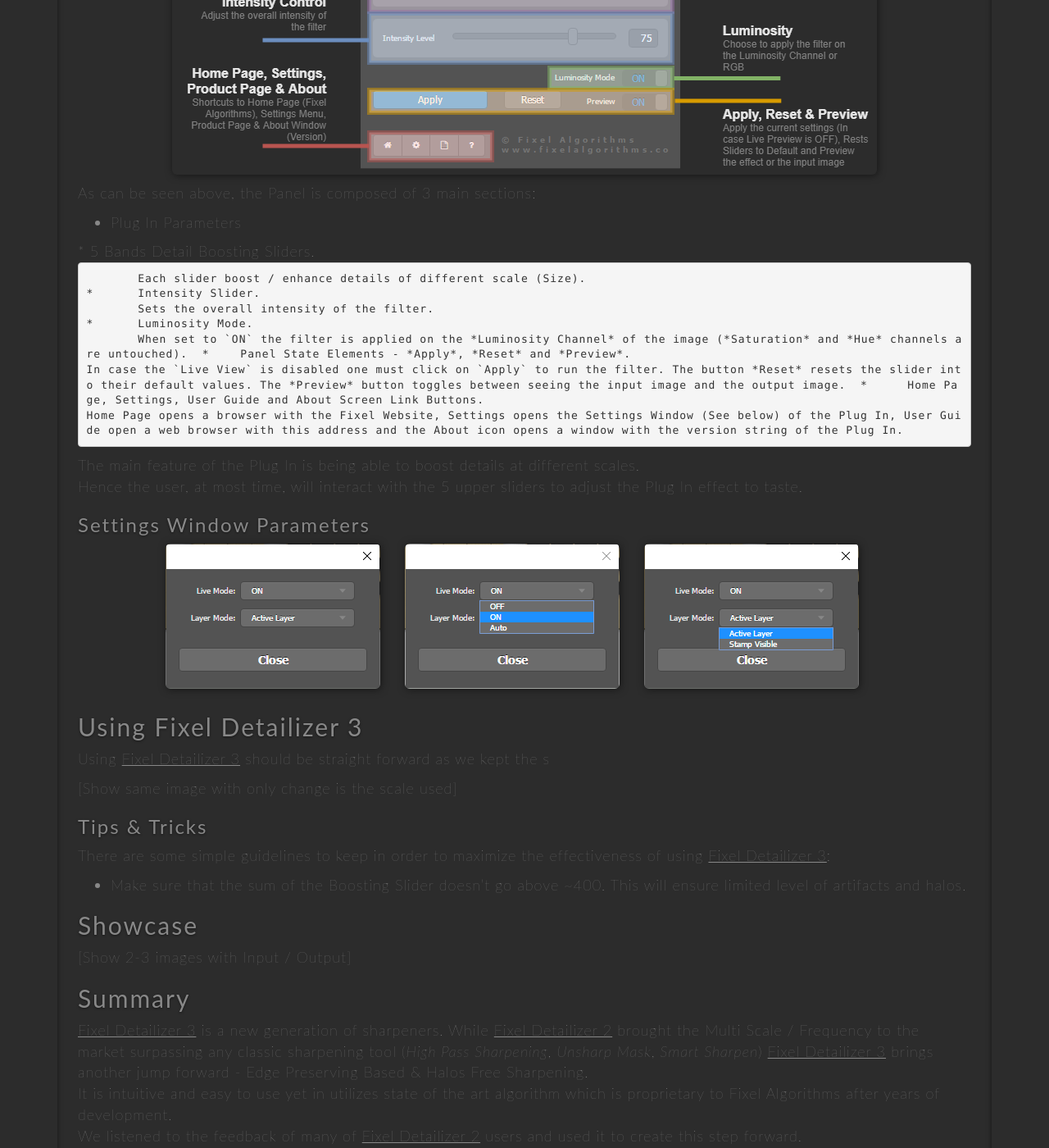
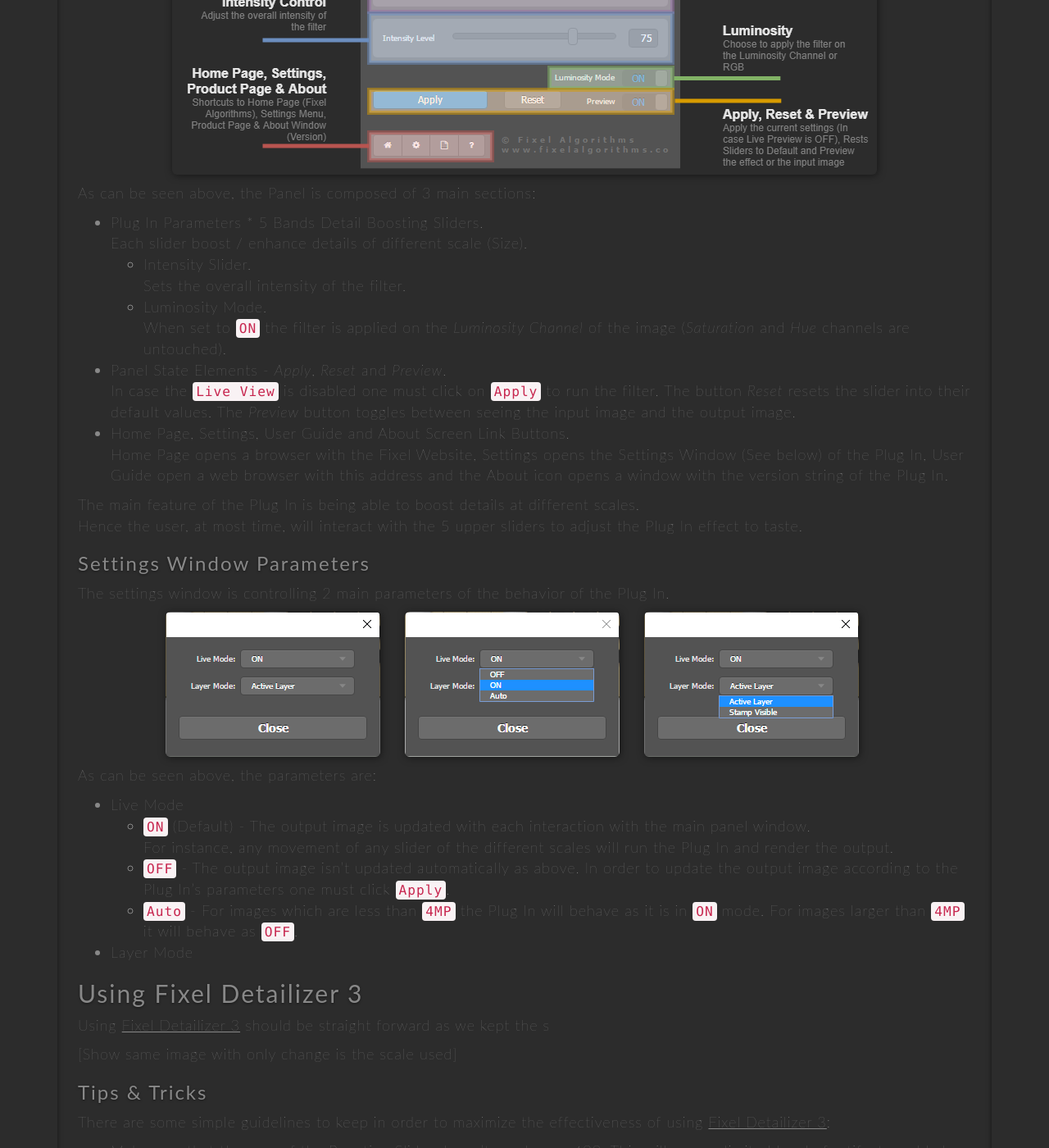
Before and after one commit to FixelAlgorithmsTeam/fixel, a Jekyll site: the page built from _posts/2019-04-26-fixel-detailizer-3-user-guide.md, in a window 1280 px wide and 1400 px high, scrolled down 2466 px. Shown: the whole window at 82% size. Built offline with Jekyll 4.4.1, drawn with Linux system fonts in a browser that asks for light colours; nearby versions of some CDN libraries; comment, search, counter and statistics services are not loaded.

```diff
--- a/_posts/2019-04-26-fixel-detailizer-3-user-guide.md
+++ b/_posts/2019-04-26-fixel-detailizer-3-user-guide.md
@@ -69,7 +69,6 @@
 As can be seen above, the Panel is composed of 3 main sections:
 
  *	Plug In Parameters
-
  	*	5 Bands Detail Boosting Sliders.
 		Each slider boost / enhance details of different scale (Size).
 	*	Intensity Slider.
@@ -86,8 +85,19 @@
 
 ### Settings Window Parameters
 
+The settings window is controlling 2 main parameters of the behavior of the Plug In.
+
 | ![][Figure003] 	| ![][Figure004] 	| ![][Figure005] 	|
 {:align="center" style="margin: 0px auto;"}
+
+As can be seen above, the parameters are:
+
+ *	Live Mode
+	*	`ON` (Default) - The output image is updated with each interaction with the main panel window.
+		For instance, any movement of any slider of the different scales will run the Plug In and render the output.
+	*	`OFF` - The output image isn't updated automatically as above. In order to update the output image according to the Plug In's parameters one must click `Apply`.
+	*	`Auto` - For images which are less than `4MP` the Plug In will behave as it is in `ON` mode. For images larger than `4MP` it will behave as `OFF`.
+ *	Layer Mode
 
 
 ## Using Fixel Detailizer 3
```
